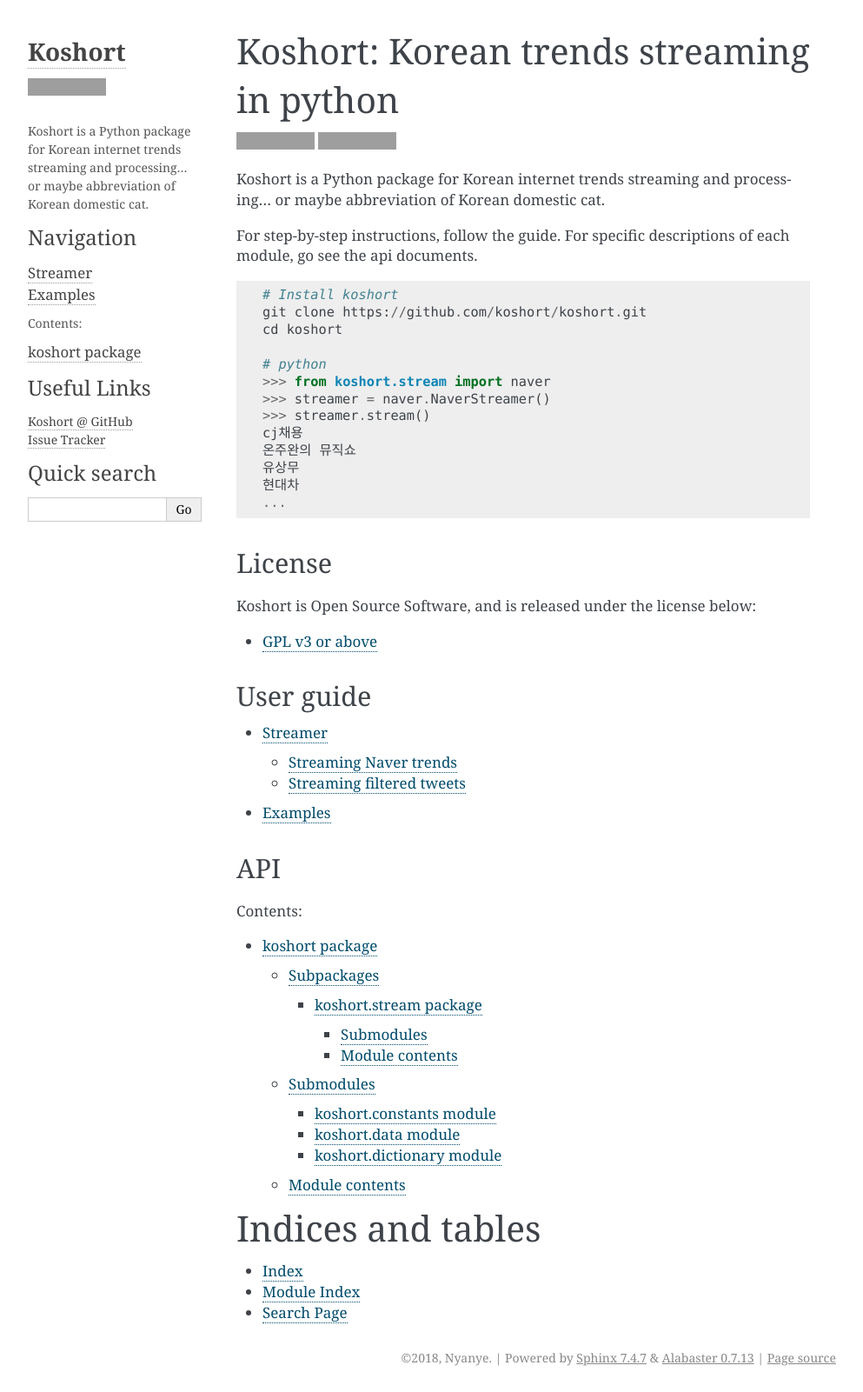
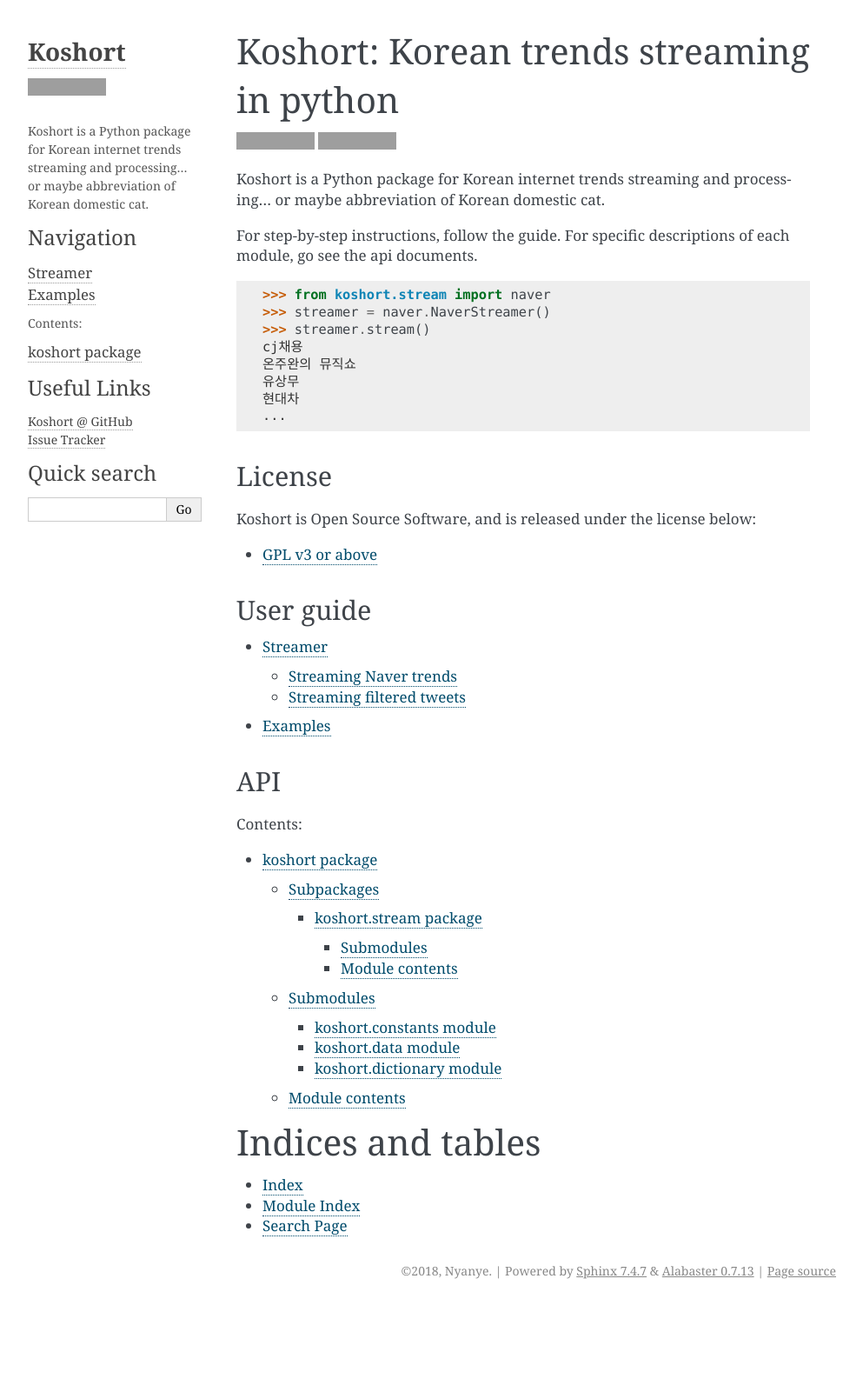
Before and after one commit to koshort/koshort, a Sphinx documentation site: the page built from docs/index.rst, in a window 1280 px wide. Shown: the whole page at 87% size, without its empty margins (148-1141 px from the left). Built offline with Sphinx 7.4.7, drawn with Linux system fonts in a browser that asks for light colours; the version number could not be read and is left out; after the commit the page ends 1501 px from its top, so only the background shows below that; grey boxes are pictures that could not be loaded.

Commit message:
Change installation :cat:

```diff
--- a/docs/index.rst
+++ b/docs/index.rst
@@ -21,11 +21,6 @@
 
 .. sourcecode:: python
 
-    # Install koshort
-    git clone https://github.com/koshort/koshort.git
-    cd koshort
-
-    # python
     >>> from koshort.stream import naver
     >>> streamer = naver.NaverStreamer()
     >>> streamer.stream()
```
